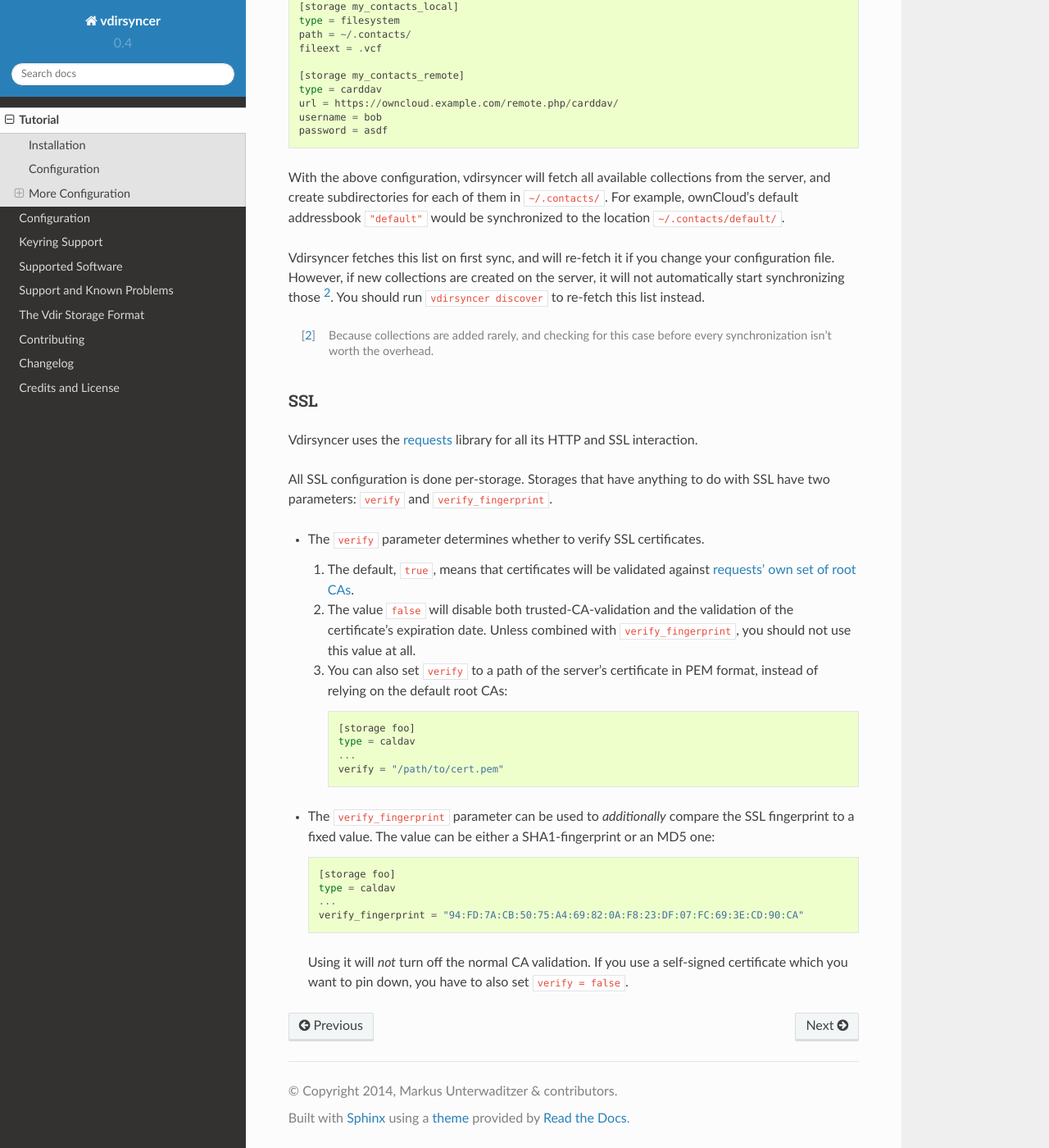
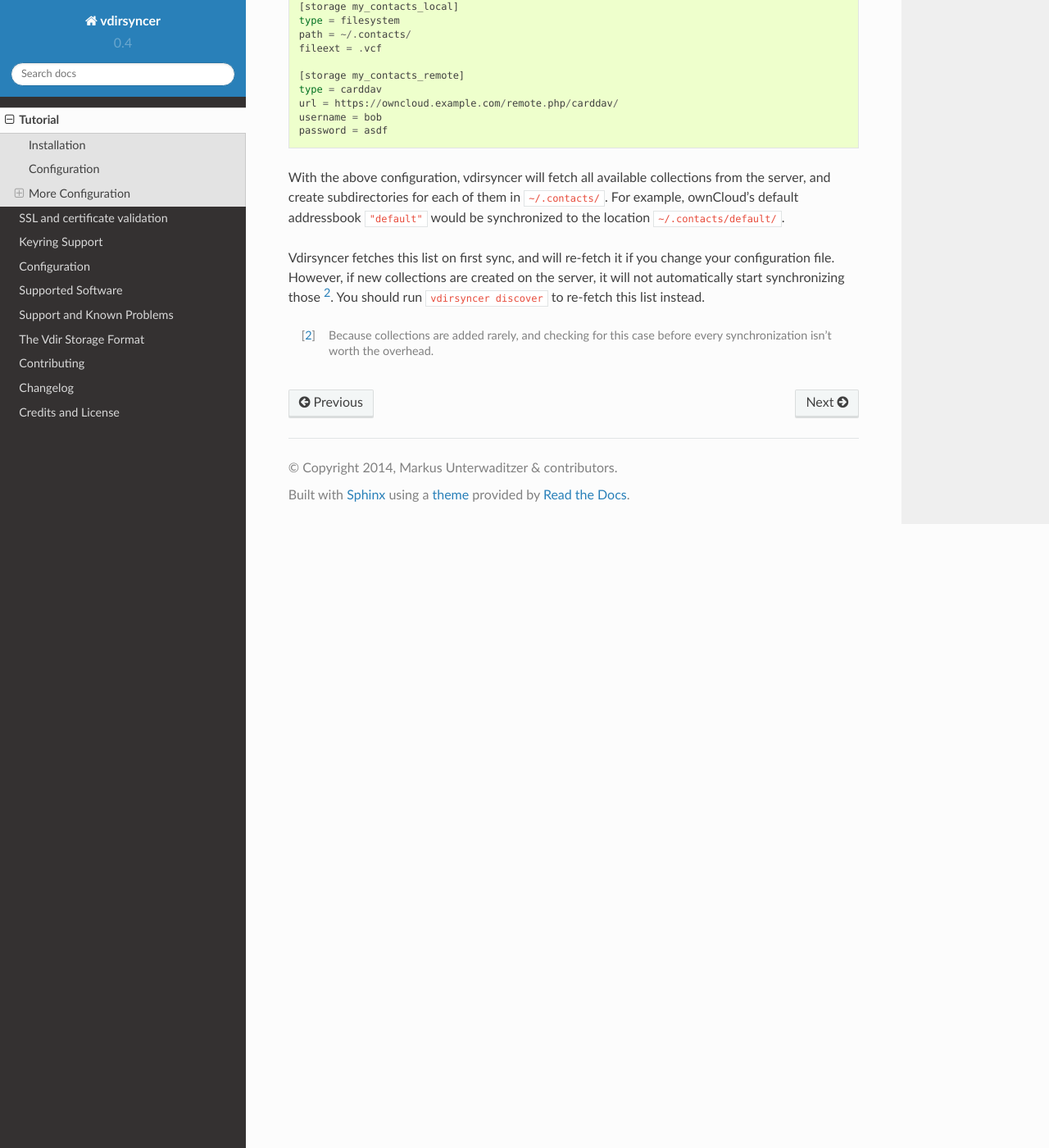
Before and after one commit to pimutils/vdirsyncer, a Sphinx documentation site: the page built from docs/tutorial.rst, in a window 1280 px wide and 1400 px high, scrolled down 2437 px. Shown: the whole window at 82% size. Built offline with Sphinx 7.4.7 and the Read the Docs theme 2.0.0, drawn with Linux system fonts in a browser that asks for light colours.

Commit message:
Make the SSL stuff into a new page

```diff
--- a/docs/index.rst
+++ b/docs/index.rst
@@ -18,8 +18,9 @@ Table of Contents
    :maxdepth: 1
 
    tutorial
+   ssl-tutorial
+   keyring
    config
-   keyring
    supported
    problems
    vdir
--- a/docs/tutorial.rst
+++ b/docs/tutorial.rst
@@ -143,46 +143,3 @@ it will not automatically start synchronizing those [2]_. You should run
 
 .. [2] Because collections are added rarely, and checking for this case before
    every synchronization isn't worth the overhead.
-
-.. _ssl-tutorial:
-
-SSL
----
-
-Vdirsyncer uses the requests_ library for all its HTTP and SSL interaction.
-
-All SSL configuration is done per-storage. Storages that have anything to do
-with SSL have two parameters: ``verify`` and ``verify_fingerprint``.
-
-- The ``verify`` parameter determines whether to verify SSL certificates.
-
-  1. The default, ``true``, means that certificates will be validated against
-     `requests' own set of root CAs
-     <http://www.python-requests.org/en/latest/user/advanced/#ca-certificates>`_.
-
-  2. The value ``false`` will disable both trusted-CA-validation and the
-     validation of the certificate's expiration date. Unless combined with
-     ``verify_fingerprint``, you should not use this value at all.
-
-  3. You can also set ``verify`` to a path of the server's certificate in PEM
-     format, instead of relying on the default root CAs::
-
-         [storage foo]
-         type = caldav
-         ...
-         verify = "/path/to/cert.pem"
-
-- The ``verify_fingerprint`` parameter can be used to *additionally* compare
-  the SSL fingerprint to a fixed value. The value can be either a
-  SHA1-fingerprint or an MD5 one::
-
-      [storage foo]
-      type = caldav
-      ...
-      verify_fingerprint = "94:FD:7A:CB:50:75:A4:69:82:0A:F8:23:DF:07:FC:69:3E:CD:90:CA"
-
-  Using it will *not* turn off the normal CA validation. If you use a
-  self-signed certificate which you want to pin down, you have to also set
-  ``verify = false``.
-
-.. _requests: www.python-requests.org/
```
Also changed, not shown: docs/ssl-tutorial.rst (added, +56 -0 lines).
